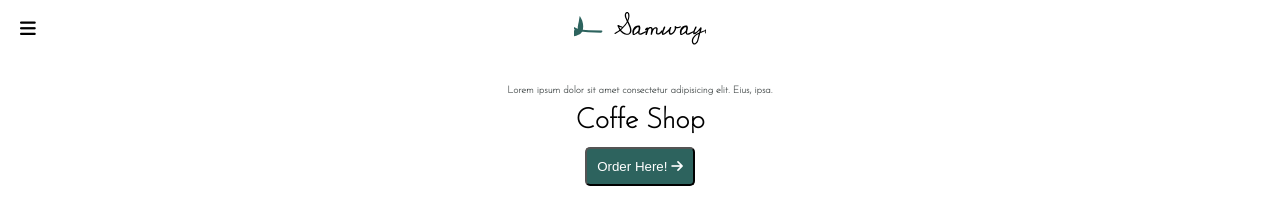
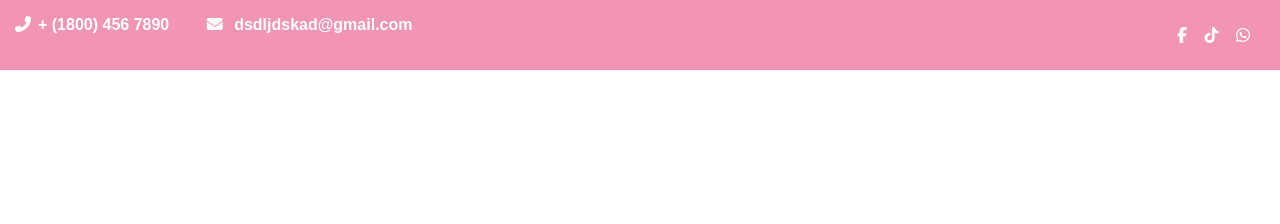
Before and after one commit to MarcoMejiaL/coffeshop, a website: page index.html in a window 1280 px wide. Drawn offline with Linux system fonts and the light colour scheme.

Commit message:
se modifico todo

```diff
--- a/index.html
+++ b/index.html
@@ -5,47 +5,34 @@
     <meta http-equiv="X-UA-Compatible" content="IE=edge">
     <meta name="viewport" content="width=device-width, initial-scale=1.0">
     <script src="https://kit.fontawesome.com/241e03a3a0.js" crossorigin="anonymous"></script>
-    <link rel="stylesheet" href="./src/styles/stilos.css">
+    <link rel="stylesheet" href="./src/styles/estilos.css">
     <link rel="preconnect" href="https://fonts.googleapis.com">
 <link rel="preconnect" href="https://fonts.gstatic.com" crossorigin>
 <link href="https://fonts.googleapis.com/css2?family=Josefin+Sans:wght@100&display=swap" rel="stylesheet">
     <title>Document</title>
 </head>
 <body>
-    <header>
+<header class="main-header-area">
+    <div class="miniMenu">
+        <div class="miniMenu__contenedor">
+            <div class="minuMenu__contenedor-floatLeft">
+                <a href="" ><i class="fas fa-phone-alt"></i>+ (1800) 456 7890</a>
+                <a href=""  ><i class="fas fa-envelope"></i> dsdljdskad@gmail.com</a>
+            </div>
+            <div class="minuMenu__contenedor-socialMedia">
+                <ul>
+                <li><a href="" class="fab fa-facebook-f"></a></li>
+                <li><a href="" class="fab fa-tiktok"></a></li>
+                <li><a href="" class="fab fa-whatsapp"></a></li>
 
-        <div class="header--logo"></div>
+                </ul>
+                </div>
+    </div>
 
-        <nav class="header--navigationbar">
-            <p class="fas fa-bars bars__menu"></p>
-            <ul class="menu__responsive">
-                <li><a href="#" >Home</a></li>
-                <li><a href="#">About us</a></li>
-                <li><a href="#">Promotion</a></li>
-                <li><a href="#">Shop</a></li>
-                <li><a href="#">Contacts</a></li>
-            </ul>
-            <div class="header--socialmedia">
-                <p class="fab fa-twitter"></p>
-                <p class="fab fa-instagram"></p>
-                <p class="fab fa-facebook"></p>
-
-            </div>
-        </nav>
+    </div>
 
 
 
-
-
-    </header>
-
-    <main>
-        <section class="main__principalSection">
-        <p>Lorem ipsum dolor sit amet consectetur adipisicing elit. Eius, ipsa.</p>
-
-        <h1>Coffe Shop</h1>
-        <button type="button">Order Here! <span class="fas fa-arrow-right"></span> </button>
-    </section>
-</main>
+</header>
 </body>
 </html>
--- a/src/styles/styles.scss
+++ b/src/styles/styles.scss
@@ -1,146 +1,120 @@
-/* variables */
-
-$greens--buttons: #2d635e;
-$cream--color: #fae9e0;
-$basic--gray:#e3ebe7;
-$bold--gray: #444a4a;
-$solid-black: #000000;
-$solid-white: #ffffff;
-$font-josefin:'Josefin Sans', sans-serif;
-
+*{
+    margin: 0;
+    padding: 0;
+    box-sizing: border-box;
+}
+:root {
+    --blue: #007bff;
+    --indigo: #6610f2;
+    --purple: #6f42c1;
+    --pink: #e83e8c;
+    --lightPink:#f195b2;
+    --red: #dc3545;
+    --orange: #fd7e14;
+    --yellow: #ffc107;
+    --green: #28a745;
+    --teal: #20c997;
+    --cyan: #17a2b8;
+    --white: #fff;
+    --gray: #6c757d;
+    --gray-dark: #343a40;
+    --primary: #007bff;
+    --secondary: #6c757d;
+    --success: #28a745;
+    --info: #17a2b8;
+    --warning: #ffc107;
+    --danger: #dc3545;
+    --light: #f8f9fa;
+    --dark: #343a40;
+}
 html{
     font-size: 62.5%;
-    font-family: $font-josefin;
+
+}
+
+.main_header_area{
+    position: absolute;
+    left: 0px;
+    width: 100%;
+    top:0px;
+    z-index: 30;
 
 
 }
-header{
-    width: 100%;
-    min-width: 320px;
-    height: auto;
+.miniMenu{
+    margin: 0px;
+    background:var(--lightPink);
+    position: relative;
+    z-index: 3;
     display: flex;
-    flex-direction: column;
-
-
+    flex-wrap: wrap;
 
 }
-*{
-margin: 0;
-padding:0;
-box-sizing: border-box;
+.miniMenu::before{
+    content: "";
+    width: 100%;
+    border-bottom: 1px dashed var(--lightPink);
+    position: absolute;
+    left: 0px;
+    bottom: 4px;
 }
-.header--logo{
-    position: relative;
-    margin: 0 auto;
-    margin-top: 10px;
-    width: 132px;
-    height: 35px;
-    background-image: url(../icons/logo.svg);
-    background-size: cover;
-    background-position: center;
-    background-repeat: no-repeat;
-    margin-bottom: 30px;
+.miniMenu__contenedor{
+    width: 100%;
+    padding-right: 15px;
+    padding-left: 15px;
+    margin-right: auto;
+    margin-left: auto;
+    div{
+        display: block;
+    }
 
 }
-.bars__menu{
-
-    font-size: 1.8rem;
-    position: absolute;
-    top: 20px;
-    left: 20px;
-
-
-
-}
-
-.header--navigationbar{
-
-    width: 146px;
-
-
-    margin: 0 auto;
-    margin-bottom: 10px;
-
-    ul{
-        display: none;
-        list-style: none;
-        text-align: center;
-
-    }
-    li{
-        padding-bottom: 10px;
-        margin: 40px auto;
-        font-size: 3.2rem;
-        line-height: 1.4rem;
-        font-weight: bold;
-        a{
-            color: $solid-black;
-            text-decoration: none;
+.minuMenu__contenedor-floatLeft{
+    float: left;
+    a{
+        color: #fff;
+        font-size: 1.6em;
+        font-family: sans-serif;
+        font-weight: 600;
+        line-height: 50px;
+        display: inline-block;
+        text-decoration: none;
+        vertical-align: middle;
+        background: transparent ;
+        cursor: pointer;
+        i{
+            padding-right: 7px;
         }
-        a:hover{
-            text-decoration: underline;
-
+        +a{
+            margin-left: 35px;
         }
     }
-
-
 }
-.header--navigationbar:hover ul,.menu__responsive:hover {
-    height: 460px;
-    display: block;
-    position: relative;
-
-
+.minuMenu__contenedor-socialMedia{
+    float: right;
+    ul{
+        display: inline-block;
+        list-style: none;
+        margin: 0;
+        padding:0 ;
+        margin-block-start: 1em;
+    margin-block-end: 1em;
+    margin-inline-start: 0px;
+    margin-inline-end: 0px;
+    padding-inline-start: 40px;
+    li{
+        display: inline-block;
+        margin-right: 15px;
+        a{
+            display: inline-block;
+            line-height: 50px;
+            color:#fff;
+            font-size: 1.6em;
+            text-decoration: none;
+            vertical-align: middle;
+            background-color: transparent;
+            cursor: pointer;
+        }
+    }
+    }
 }
-
-
-.header--socialmedia{
-    display: none;
-    grid-template-columns: 1fr 1fr 1fr ;
-    width: 100px;
-    height: auto;
-    margin: 0 auto;
-    margin-bottom: 15px;
-}
-.header--socialmedia p{
-    font-size: 1.8rem;
-        margin: 0 auto;
-}
-.header--navigationbar:hover .header--socialmedia, .header--socialmedia:hover{
-    display: flex;
-}
-.main__principalSection{
-    min-width: 320px;
-    height: auto;
-    display: flex;
-    flex-direction: column;
-    p{
-        position: relative;
-        font-size: 1rem;
-        font-weight: bold;
-        color: $bold--gray;
-        margin: 0 auto;
-        margin-bottom: 15px;
-    }
-    h1{
-        color: $solid-black;
-        margin: 0 auto;
-        font-size: 2.8rem;
-        font-weight: bold;
-        line-height: 2.1rem;
-        margin-bottom: 15px;
-    }
-    button{
-        width: auto;
-        height: auto;
-        align-self: center;
-        padding: 10px;
-        border-radius: 5px;
-        background-color: $greens--buttons;
-        color: $solid-white;
-
-
-    }
-
-
-}
```
Also changed, not shown: src/styles/estilos.css (added), src/styles/stilos.css (deleted), 2 other files.
